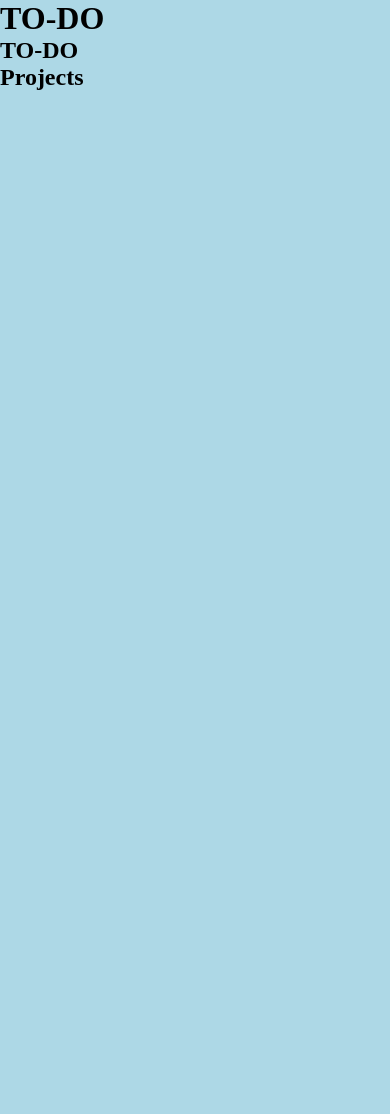
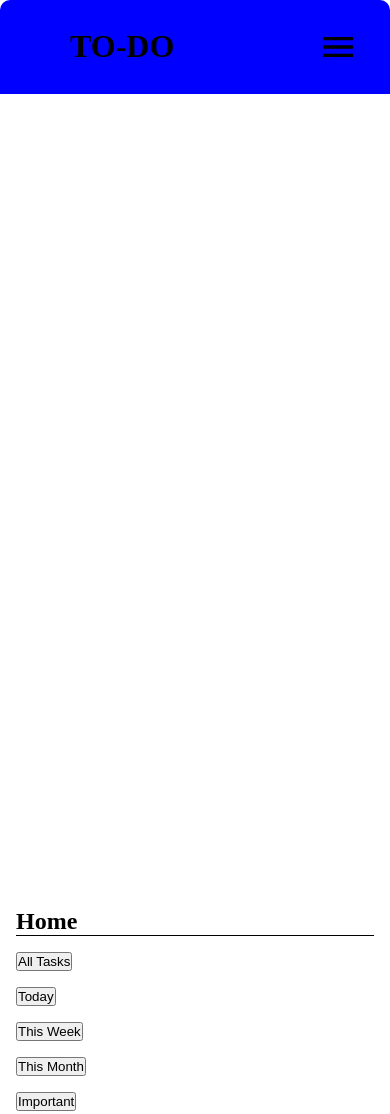
Before and after one commit to blazejzj/to-do, a website built with webpack: page src/index.html in a window 390 px wide. Shown: the top 1114 px of the page. Before the commit the page ends 844 px from the top, so only its background shows below. Built offline with nearby package versions, Linux system fonts and the light colour scheme; files whose address does not match are found by name.

Commit message:
responsive layout (done) -> have to work more on the layout itself

```diff
--- a/src/index.html
+++ b/src/index.html
@@ -8,20 +8,28 @@
 <body>
     <div class="container">
         <header>
+            <div id="logo">
                 <div id="todo-icon"></div>
                 <h1>TO-DO</h1>
+            </div>
+                <div class="hamburger-menu-container">
+                    <img src="/asset/hamburger.svg" alt="menu">
+                </div>
         </header>
-            <div class="menu">
-                <div id="to-dos">
-                    <h2 class="bullet-point">TO-DO</h2>
+        <div class="menu-container">
+            <div id="home">
+                <h2>Home</h2>
+                <button>All Tasks</button>
+                <button>Today</button>
+                <button>This Week</button>
+                <Button>This Month</Button>
+                <button>Important</button>
             </div>
             <div id="projects">
-                    <h2 class="bullet-point">Projects</h2>
-
+                <h2>Projects</h2>
             </div>
         </div>
         <div id="content">
-
         </div>
     </div>
 </body>
--- a/src/index.js
+++ b/src/index.js
@@ -1 +1,11 @@
 import './style.css';
+
+// placeholder for hamburgermenu later
+document.addEventListener("DOMContentLoaded", function() {
+    const hamburger = document.querySelector('.hamburger-menu-container');
+    const menu = document.querySelector('.menu-container');
+
+    hamburger.addEventListener('click', function() {
+        menu.classList.toggle('active');
+    });
+});
--- a/src/style.css
+++ b/src/style.css
@@ -1,18 +1,12 @@
 *, *::before, *::after {
     margin: 0;
     padding: 0;
+    box-sizing: border-box;
 }
 
-@media only screen and (min-width: 1200px ) {
-
-    body,html  {
+body, html {
     width: 100%;
     height: 100%;
-        background-image: url(../asset/background.jpeg);
-        background-position: center;
-        background-repeat: no-repeat;
-        background-attachment: fixed;
-        background-size: cover;
     display: flex;
     justify-content: center;
     align-items: center;
@@ -21,40 +15,231 @@
 
 .container {
     background: #fff;
-        width: 1000px;
-        height: 700px;
-        min-width: 300;
     border-radius: 10px;
-        /* going to layout everything in grid */
+    display: grid;
+    grid-template-areas:
+        "header header header"
+        "menu content content"
+        "menu content content";
+    grid-template-columns: 1fr repeat(2, 2fr);
+    grid-template-rows: 1fr repeat(2, 4fr);
+    transition: all 0.3s ease-in-out;
+}
 
 header {
+    grid-area: header;
     display: flex;
     flex-direction: row;
     align-items: center;
     gap: 0.5rem;
-            box-shadow: 0px 5px 5px #d3d3d3;
+    background-color: blue;
     padding: 1rem;
-            h1 {
-                /* font styles not decided yet*/
+
+    #logo {
+        display: flex;
+        align-items: center;
+        justify-content: center;
+        gap: .5rem;
     }
+}
+
+
+#home, #projects {
+    display: flex;
+    flex-direction: column;
+    justify-content: flex-start;
+    align-items: flex-start;
+    width: 100%;
+    gap: 1rem;
+}
+
+h2 {
+    border-bottom: 1px solid black;
+    width: 100%;
+}
+
 #todo-icon {
     background-image: url(/asset/clipboard-edit-outline.svg);
     width: 30px;
     height: 30px;
 }
+
+.menu-container {
+    grid-area: menu;
+    background-color: red;
+    display: flex;
+    flex-direction: column;
+    align-items: flex-start;
+    padding: 1rem;
+    gap: 1rem;
 }
 
-        .bullet-point {
-            display: list-item;
+.hamburger-menu-container {
+    display: none;
+}
+
+.content {
+    grid-area: content;
+}
+
+@media only screen and (min-width: 1200px) {
+    body, html {
+        background-image: url(../asset/background.jpeg);
+        background-position: center;
+        background-repeat: no-repeat;
+        background-attachment: fixed;
+        background-size: cover;
+    }
+
+    .container {
+        width: 1200px;
+        height: 800px;
+        min-width: 300px;
+    }
+}
+
+@media only screen and (max-width: 650px) {
+    header {
+        display: flex;
+        flex-direction: row;
+        justify-content: space-between;
+        align-items: center;
+        position: relative;
+        z-index: 2;
+        width: 100%;
+
+        #logo {
+            display: flex;
+            align-items: center;
+            justify-content: center;
+            gap: .5rem;
+            margin-left: 1rem;
+            flex-wrap: nowrap;
+            #todo-icon {
+                min-width: 30px;
+                min-height: 30px;
+            }
+        }
+
+        .hamburger-menu-container {
+            display: flex;
+            align-items: center;
+            flex-wrap: nowrap;
+            min-width: 40px;
+            min-height: 40px;
+            width: 40px;
+            height: 40px;
+            margin-right: 1rem;
+            img {
+                width: 100%;
+                height: 100%;
             }
         }
     }
 
+    .container {
+        width: 100%;
+        height: 100%;
+        overflow: hidden;
+    }
 
 
+    .menu-container {
+        position: absolute;
+        top: 100%;
+        left: 0;
+        width: 100%;
+        height: calc(100vh - 60px);
+        background-color: rgba(255, 255, 255, 0.7);
+        display: flex;
+        flex-direction: column;
+        align-items: center;
+        justify-content: flex-start;
+        margin-top: 3rem;
+        transform: translateY(0);
+        transition: transform 0.3s ease-out;
+        z-index: 1;
 
-@media only screen and (max-width: 600px) {
-    body {
-      background-color: lightblue;
+        #home {
+            display: flex;
+            flex-direction: column;
+            justify-content: flex-start;
+            align-items: flex-start;
+            width: 100%;
+            gap: 1rem;
+        }
+
+        #projects {
+            width: 100%;
+        }
+
+        h2 {
+            border-bottom: 1px solid black;
+            width: 100%;
         }
     }
+
+    .menu-container.active {
+        transform: translateY(-100%);
+    }
+
+
+}
+
+@media (min-width: 651px) and (max-width: 1199px) {
+    body, html {
+        background: none;
+    }
+
+    .container {
+        display: grid;
+        width: 100%;
+        height: 100%;
+        grid-template-areas:
+        "header header"
+        "menu content";
+        grid-template-columns: 1.2fr 4fr;
+        grid-template-rows: 1fr 8fr;
+    }
+
+    header {
+        grid-area: header;
+        #logo {
+            display: flex;
+            align-items: center;
+            justify-content: center;
+            gap: .5rem;
+        }
+
+    }
+
+    #home, #projects {
+        display: flex;
+        flex-direction: column;
+        justify-content: flex-start;
+        align-items: flex-start;
+        width: 100%;
+        gap: 1rem;
+    }
+
+    h2 {
+        border-bottom: 1px solid black;
+        width: 100%;
+    }
+
+    #menu {
+        grid-area: menu;
+    }
+
+    #content {
+        grid-area: content;
+    }
+
+    .hamburger-menu-container {
+        display: none;
+    }
+
+    header, .menu-container, .content {
+        width: 100%;
+    }
+}
```
Also changed, not shown: asset/hamburger.svg (added). Lines whose indentation alone changed are shown as unchanged.
